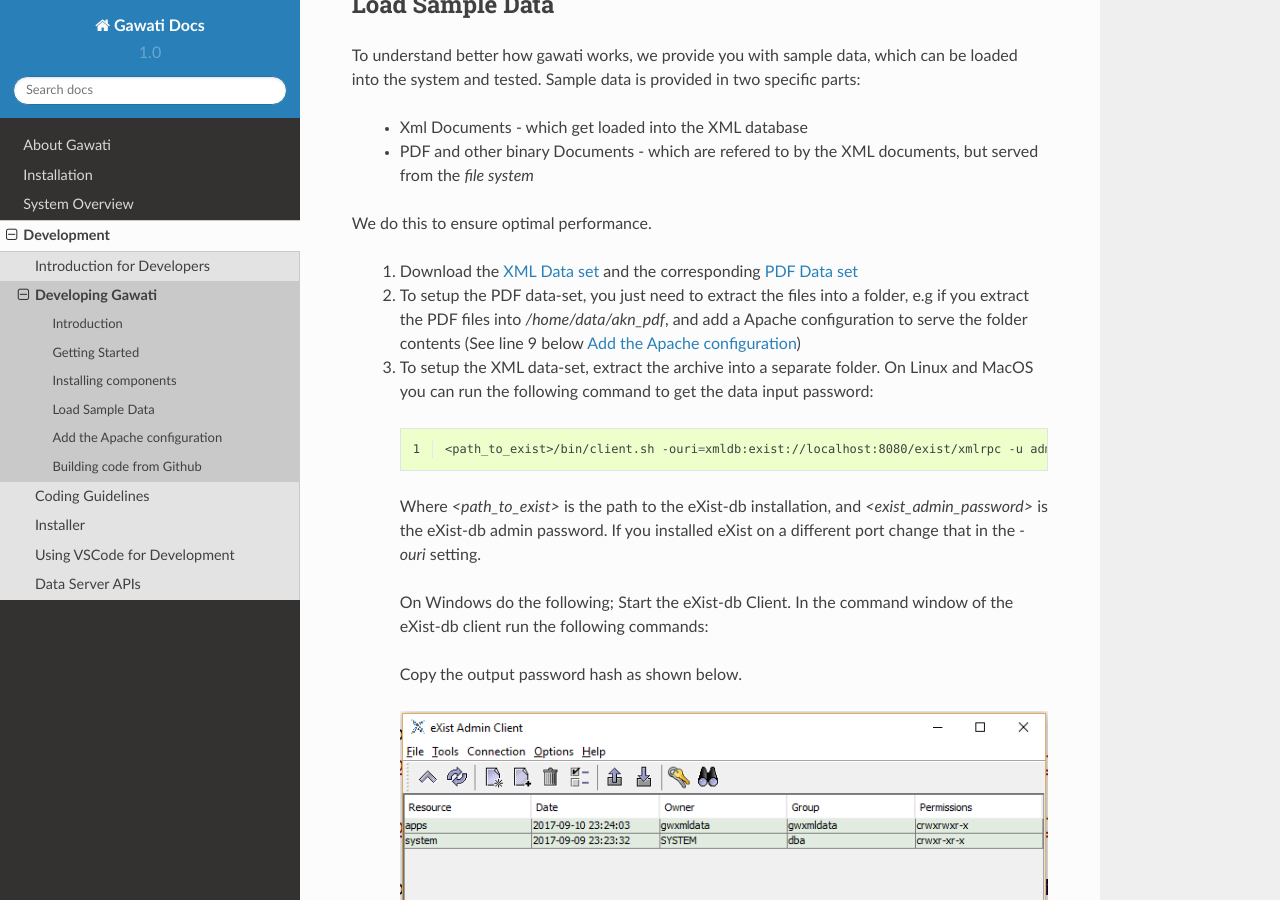
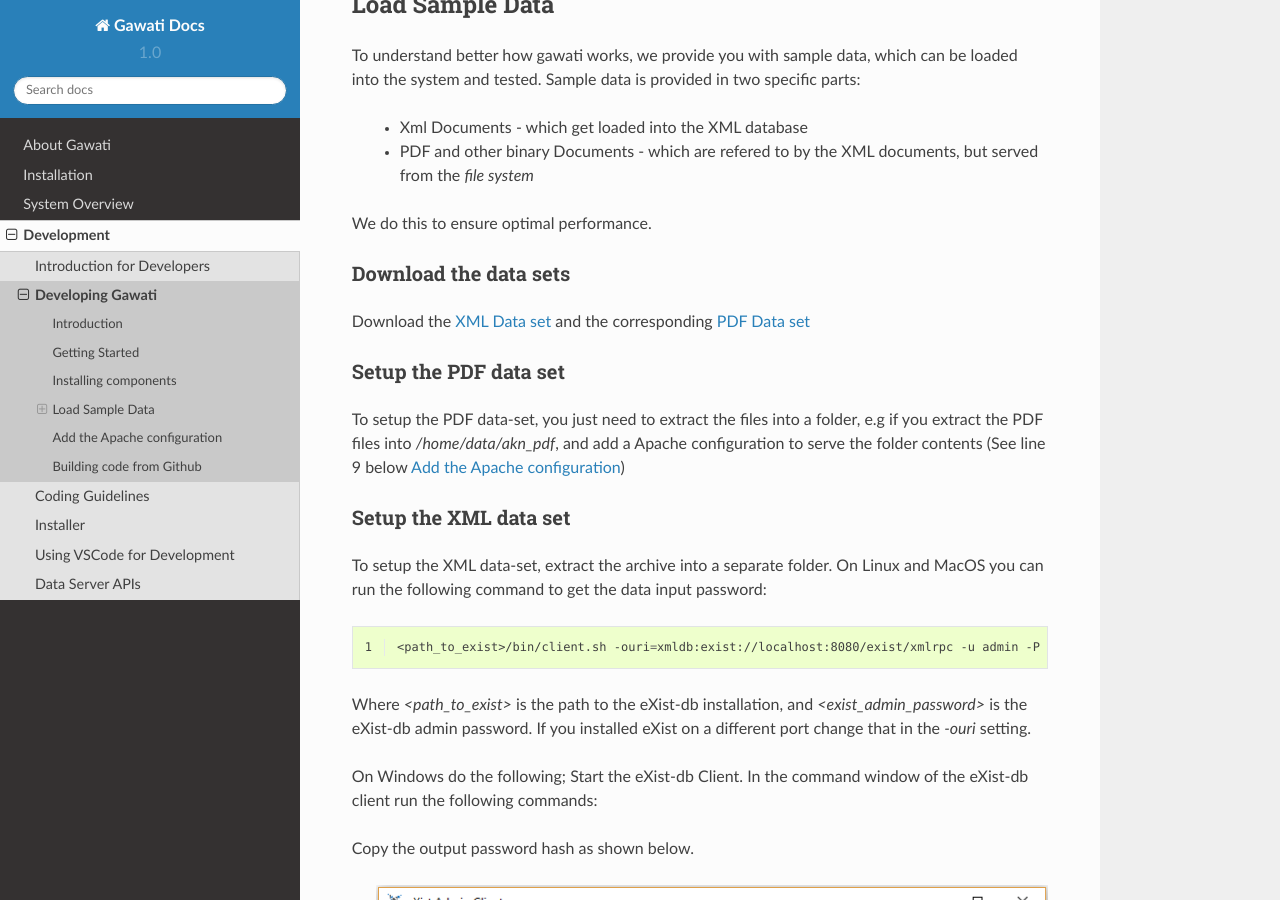
Before and after one commit to gawati/gawati-docs, a Sphinx documentation site: the page built from docs/source/development/dev-env.rst, in a window 1280 px wide and 900 px high, scrolled down 1430 px. Built offline with Sphinx 7.4.7 and the Read the Docs theme 2.0.0, drawn with Linux system fonts in a browser that asks for light colours.

Commit message:
Updating documentation

```diff
--- a/docs/source/development/dev-env.rst
+++ b/docs/source/development/dev-env.rst
@@ -57,38 +57,50 @@ To understand better how gawati works, we provide you with sample data, which ca
 
 We do this to ensure optimal performance.
 
- 1. Download the `XML Data set <https://github.com/gawati/gawati-data-xml/releases/download/1.2/akn_xml_sample-1.2.zip>`_ and the corresponding `PDF Data set <https://github.com/gawati/gawati-data-xml/releases/download/1.2/akn_xml_sample-1.2.zip>`_
- 2. To setup the PDF data-set, you just need to extract the files into a folder, e.g if you extract the PDF files into `/home/data/akn_pdf`, and add a Apache configuration to serve the folder contents (See line 9 below `Add the Apache configuration`_)
- 3. To setup the XML data-set, extract the archive into a separate folder. On Linux and MacOS you can run the following command to get the data input password:
+Download the data sets
+======================
 
-  .. code-block:: bash
-      :linenos:
+Download the `XML Data set <https://github.com/gawati/gawati-data-xml/releases/download/1.2/akn_xml_sample-1.2.zip>`_ and the corresponding `PDF Data set <https://github.com/gawati/gawati-data-xml/releases/download/1.2/akn_xml_sample-1.2.zip>`_
 
-      <path_to_exist>/bin/client.sh -ouri=xmldb:exist://localhost:8080/exist/xmlrpc -u admin -P <exist_admin_password> -x "data(doc('/db/apps/gw-data/_auth/_pw.xml')/users/user[@name = 'gwdata']/@pw)"
 
-  Where `<path_to_exist>` is the path to the eXist-db installation, and `<exist_admin_password>` is the eXist-db admin password. If you installed eXist on a different port change that in the `-ouri` setting.
+Setup the PDF data set
+======================
 
-  On Windows do the following; Start the eXist-db Client. In the command window of the eXist-db client run the following commands:
+To setup the PDF data-set, you just need to extract the files into a folder, e.g if you extract the PDF files into `/home/data/akn_pdf`, and add a Apache configuration to serve the folder contents (See line 9 below `Add the Apache configuration`_)
 
-  .. code-block:: xpath
-     :linenos
+Setup the XML data set
+======================
 
-     find data(doc('/db/apps/gw-data/_auth/_pw.xml')/users/user[@name = 'gwdata']/@pw)
-     show 1
+To setup the XML data-set, extract the archive into a separate folder. On Linux and MacOS you can run the following command to get the data input password:
 
-  Copy the output password hash as shown below.
+.. code-block:: bash
+    :linenos:
+
+    <path_to_exist>/bin/client.sh -ouri=xmldb:exist://localhost:8080/exist/xmlrpc -u admin -P <exist_admin_password> -x "data(doc('/db/apps/gw-data/_auth/_pw.xml')/users/user[@name = 'gwdata']/@pw)"
+
+Where `<path_to_exist>` is the path to the eXist-db installation, and `<exist_admin_password>` is the eXist-db admin password. If you installed eXist on a different port change that in the `-ouri` setting.
+
+On Windows do the following; Start the eXist-db Client. In the command window of the eXist-db client run the following commands:
+
+.. code-block:: xpath
+    :linenos
+
+    find data(doc('/db/apps/gw-data/_auth/_pw.xml')/users/user[@name = 'gwdata']/@pw)
+    show 1
+
+Copy the output password hash as shown below.
 
   .. figure:: ./_images/client-get-data-password.png
    :alt: Get data entry password
    :align: center
    :figclass: align-center
 
-  Now upload the data using the following command run from the eXist-db folder:
+Now upload the data using the following command run from the eXist-db folder:
 
-  .. code-block:: bash
-    :linenos
+.. code-block:: bash
+  :linenos
 
-    ./bin/client.sh -u gwdata -P <copied_password_hash> -d -m /db/apps/gwd-data/akn -p /home/data/akn_xml/akn
+  ./bin/client.sh -u gwdata -P <copied_password_hash> -d -m /db/apps/gwd-data/akn -p /home/data/akn_xml/akn
 
 On Windows you will run it as `.\bin\client.bat` instead.
 
```
